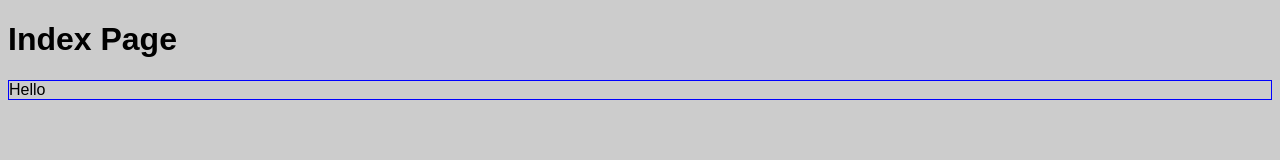
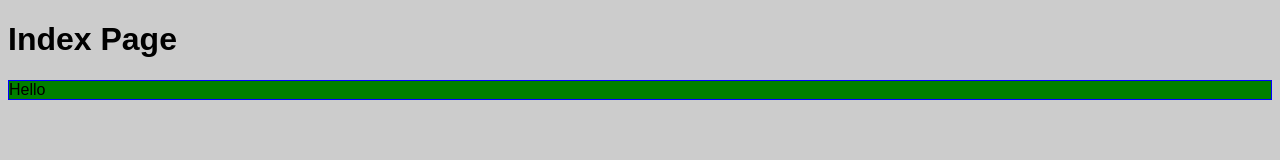
Before and after one commit to cbc12instructor/week2, a plain HTML site: page index.html in a window 1280 px wide. Drawn offline with Linux system fonts and the light colour scheme.

Commit message:
Fixes CSS file

```diff
--- a/css/project.css
+++ b/css/project.css
@@ -3,4 +3,4 @@
     font-family: Arial, Helvetica, sans-serif;
 }
 
-div { backround-color: green; border: 1px solid blue;}
+div { background-color: green; border: 1px solid blue; }
```
